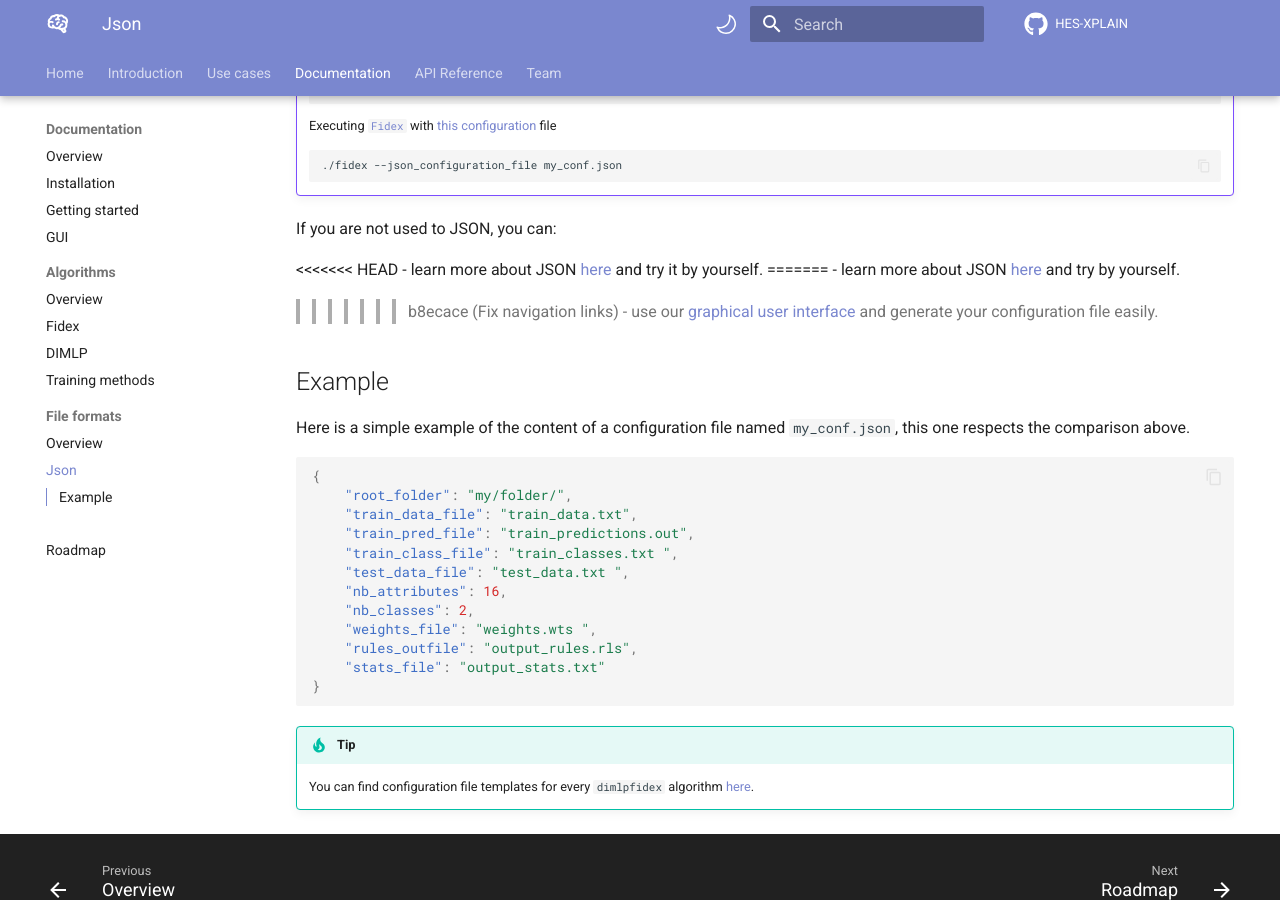
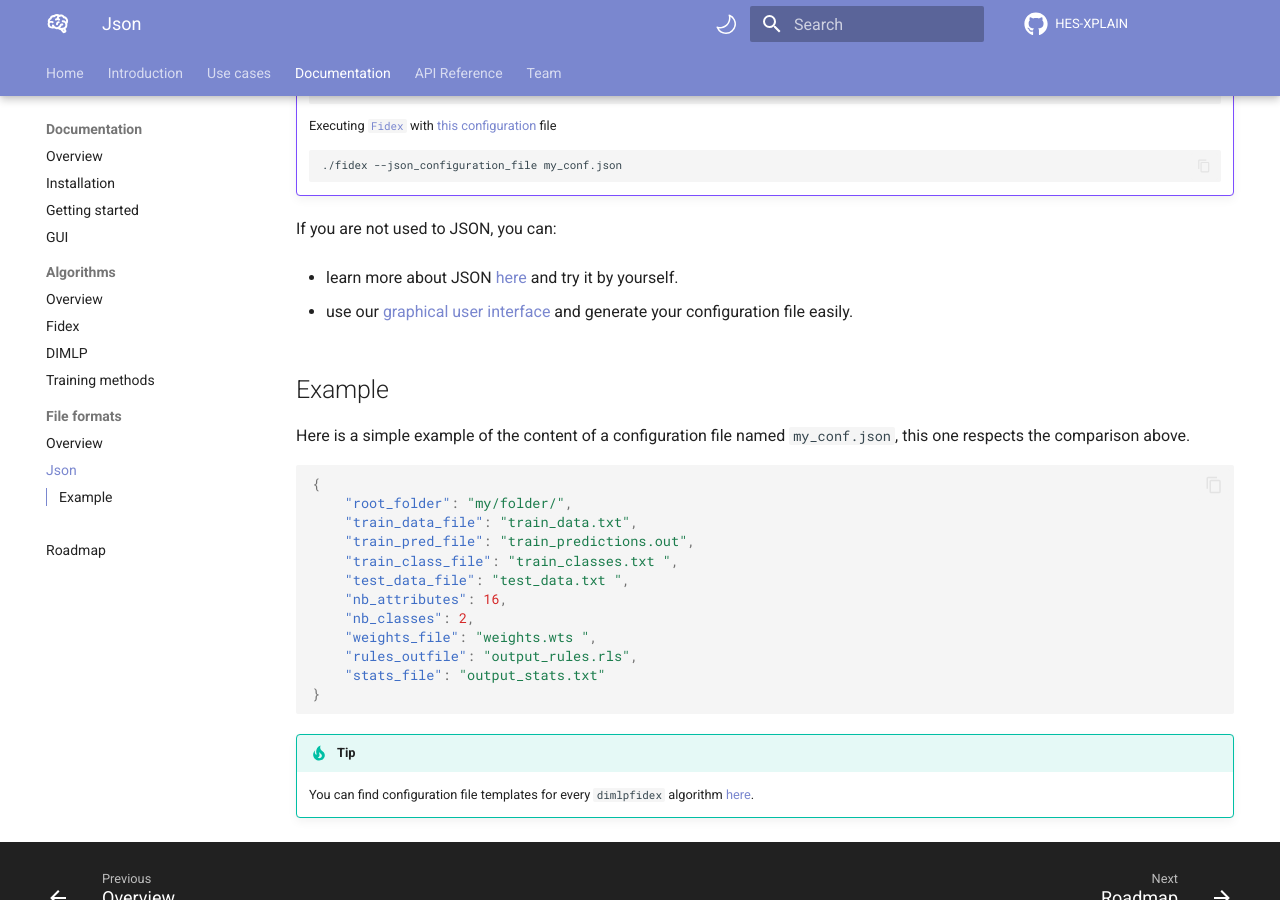
Before and after one commit to HES-XPLAIN/hes-xplain.github.io, an MkDocs documentation site: the page built from docs/documentation/file-formats/json-configuration-files.md, in a window 1280 px wide and 900 px high, scrolled down 440 px. Built offline with MkDocs 1.6.1 and Material for MkDocs 9.7.7, drawn with Linux system fonts in a browser that asks for light colours; comment, search, counter and statistics services are not loaded.

Commit message:
Added content & fixed typos

```diff
--- a/docs/documentation/file-formats/json-configuration-files.md
+++ b/docs/documentation/file-formats/json-configuration-files.md
@@ -18,11 +18,8 @@ Configuration files are meant to ease the use of our algorithms. It allows you t
 
 If you are not used to JSON, you can:
 
-<<<<<<< HEAD
 -  learn more about JSON [here](https://json.org) and try it by yourself.
-=======
--  learn more about JSON [here](https://json.org) and try by yourself.
->>>>>>> b8ecace (Fix navigation links)
+
 -   use our [graphical user interface](../gui.md) and generate your configuration file easily.
 
 ## Example
```
